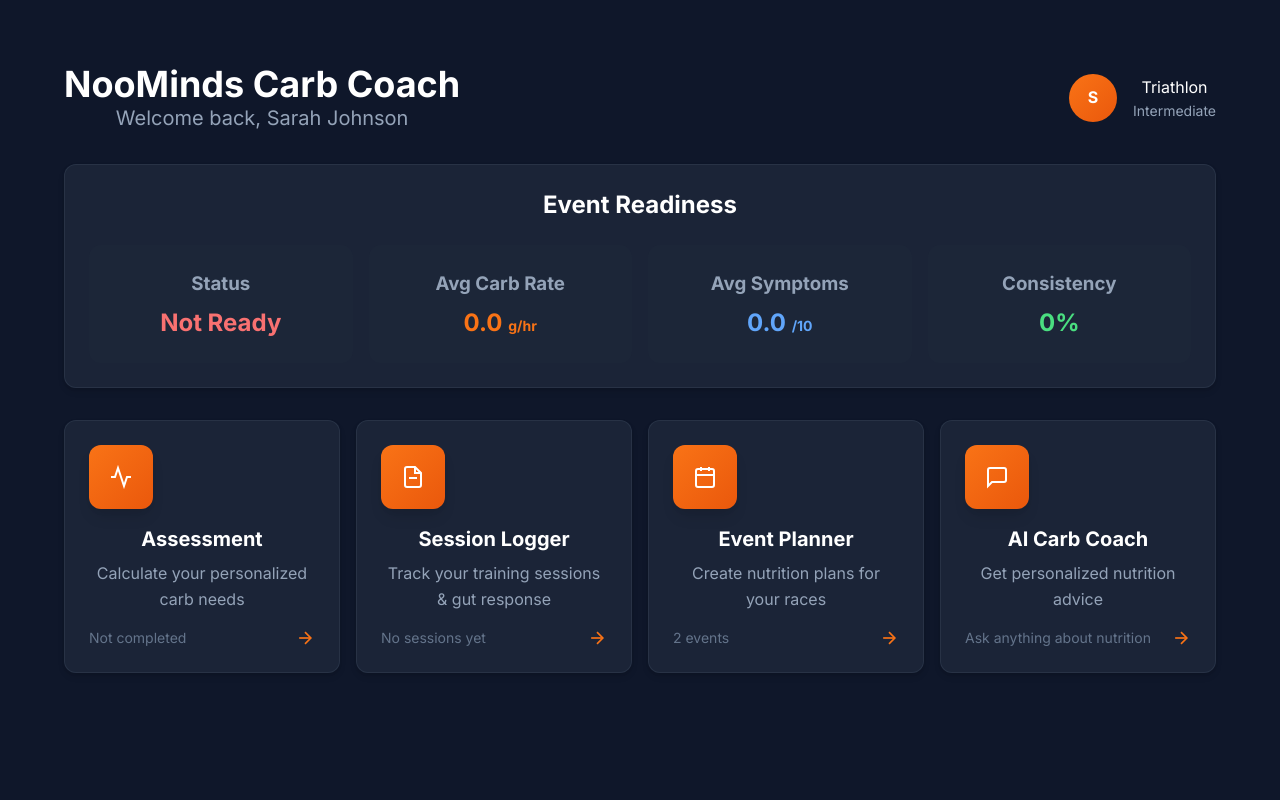
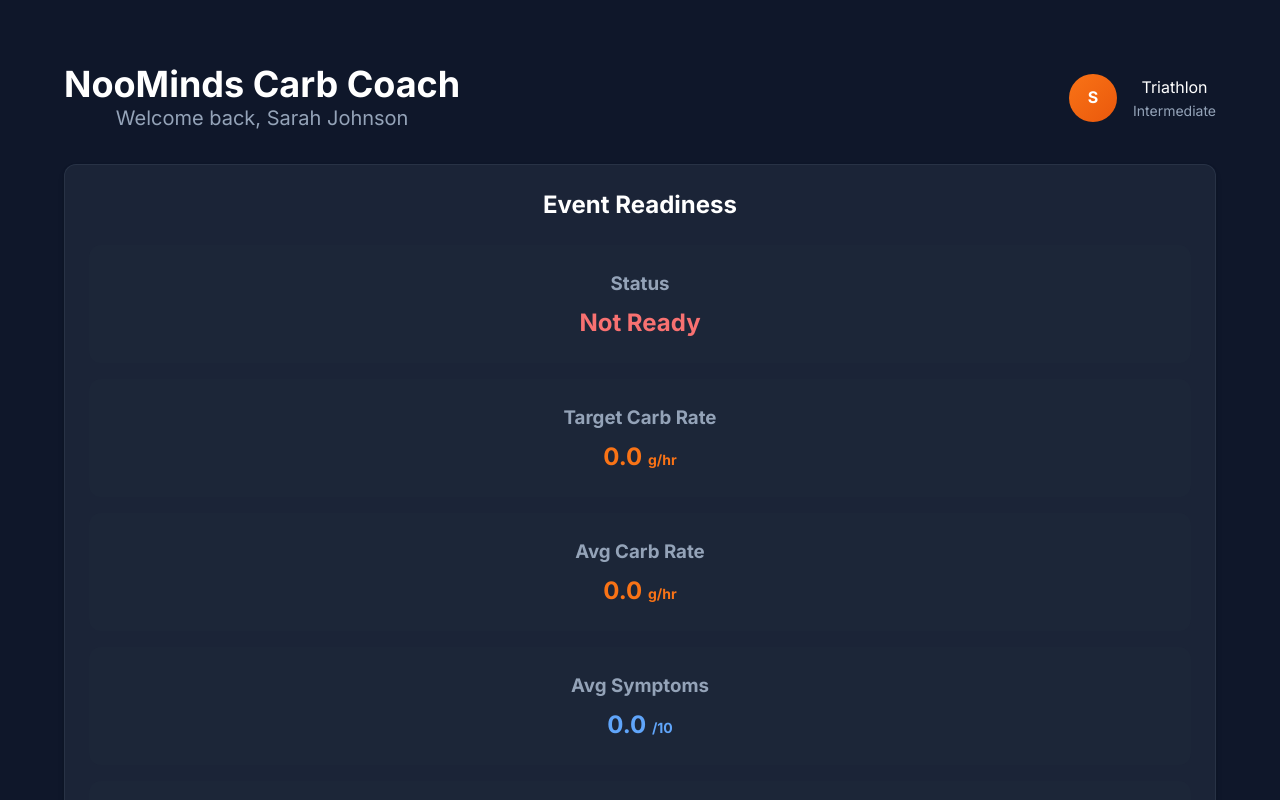
Before and after one commit to NooMinds/noominds-carb-coach, a React (Vite) app: page / in a window 1280 px wide. Shown: the top 800 px of the page. Built offline with nearby package versions, Linux system fonts and the light colour scheme.

Commit message:
Update App.tsx

```diff
--- a/src/App.tsx
+++ b/src/App.tsx
@@ -43,6 +43,9 @@ interface AssessmentResult {
   sport: string;
   experienceLevel: string;
   targetEvents: string[];
+  eventDate: string;
+  duration: number;
+  intensity: string;
 }
 
 // ============================================================================
@@ -173,6 +176,7 @@ const Assessment: React.FC<{ onBack: () => void; onComplete: () => void }> = ({
     sport: 'Triathlon',
     experienceLevel: 'Intermediate',
     targetEvents: '',
+    eventDate: new Date().toISOString().split('T')[0],
 
     // Exercise Details
     duration: 120,
@@ -277,7 +281,10 @@ const Assessment: React.FC<{ onBack: () => void; onComplete: () => void }> = ({
         gender: formData.gender,
         sport: formData.sport,
         experienceLevel: formData.experienceLevel,
-        targetEvents: targetEventsArray
+        targetEvents: targetEventsArray,
+        eventDate: formData.eventDate,
+        duration: formData.duration,
+        intensity: formData.intensity
       };
       localStorage.setItem('noominds-assessment', JSON.stringify(assessmentResult));
 
@@ -431,6 +438,17 @@ const Assessment: React.FC<{ onBack: () => void; onComplete: () => void }> = ({
                   <option value="Advanced">Advanced</option>
                   <option value="Elite">Elite</option>
                 </select>
+              </div>
+              <div>
+                <label style={labelStyle}>Event Date</label>
+                <input
+                  type="date"
+                  name="eventDate"
+                  value={formData.eventDate}
+                  onChange={handleInputChange}
+                  style={inputStyle}
+                  required
+                />
               </div>
               <div className="md:col-span-2">
                 <label style={labelStyle}>Target Events (comma separated)</label>
@@ -704,6 +722,12 @@ const Dashboard: React.FC<{ client: Client; onNavigate: (view: string) => void }
 
   const metrics = calculateMetrics();
 
+  // Calculate target carb rate from assessment
+  const getTargetCarbRate = () => {
+    if (!assessmentResult) return '0.0';
+    return (assessmentResult.targetCarbs / (assessmentResult.duration / 60)).toFixed(1);
+  };
+
   return (
     <div className="max-w-6xl mx-auto">
       {/* Header */}
@@ -726,7 +750,7 @@ const Dashboard: React.FC<{ client: Client; onNavigate: (view: string) => void }
       {/* Event Readiness */}
       <div className="card mb-8">
         <h2 className="text-2xl font-bold text-white mb-6">Event Readiness</h2>
-        <div className="grid grid-cols-1 md:grid-cols-4 gap-6">
+        <div className="grid grid-cols-1 md:grid-cols-5 gap-6">
           <div className="bg-slate-800/50 rounded-xl p-5">
             <h3 className="text-slate-400 mb-2">Status</h3>
             <div className={`text-2xl font-bold ${
@@ -736,6 +760,10 @@ const Dashboard: React.FC<{ client: Client; onNavigate: (view: string) => void }
             }`}>
               {metrics.eventReadiness}
             </div>
+          </div>
+          <div className="bg-slate-800/50 rounded-xl p-5">
+            <h3 className="text-slate-400 mb-2">Target Carb Rate</h3>
+            <div className="text-2xl font-bold text-orange-400">{getTargetCarbRate()} <span className="text-sm">g/hr</span></div>
           </div>
           <div className="bg-slate-800/50 rounded-xl p-5">
             <h3 className="text-slate-400 mb-2">Avg Carb Rate</h3>
@@ -822,7 +850,7 @@ const Dashboard: React.FC<{ client: Client; onNavigate: (view: string) => void }
 
           <div className="mt-4 flex justify-between items-center">
             <span className="text-sm text-slate-500">
-              {client.targetEvents.length > 0 ? `${client.targetEvents.length} events` : 'No events planned'}
+              {assessmentResult && assessmentResult.eventDate ? `Event: ${formatDate(assessmentResult.eventDate)}` : 'No events planned'}
             </span>
             <svg width="20" height="20" viewBox="0 0 24 24" fill="none" stroke="currentColor" strokeWidth="2" className="text-orange-500">
               <path d="M5 12h14"></path>
```
